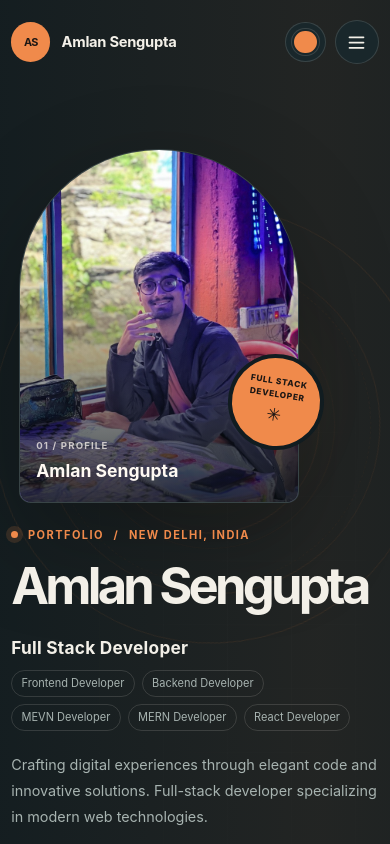
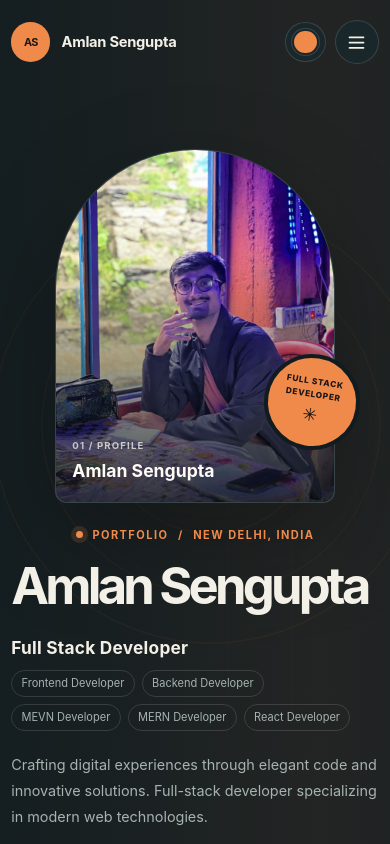
Before and after one commit to amlan18041996/amlan18041996.github.io, a React (Vite) app: page / in a window 390 px wide. Shown: the top 844 px of the page. Built offline with nearby package versions, Linux system fonts and the light colour scheme.

Commit message:
centralise profile image on mobile screen

```diff
--- a/src/features/hero/HeroSection.tsx
+++ b/src/features/hero/HeroSection.tsx
@@ -40,7 +40,7 @@ export function HeroSection() {
         </Reveal>
 
         <Reveal className="hero-copy">
-          <p className="eyebrow">
+          <p className="eyebrow" aria-label="Portfolio location">
             <span className="eyebrow-mark" />
             Portfolio <span aria-hidden="true">/</span> {person.location}
           </p>
--- a/src/styles/portfolio.css
+++ b/src/styles/portfolio.css
@@ -203,6 +203,16 @@
   animation: hero-rise 700ms cubic-bezier(0.2, 0.7, 0.2, 1) both;
 }
 
+.hero-copy .eyebrow {
+  justify-content: flex-start;
+}
+
+@media (max-width: 620px) {
+  .hero-copy .eyebrow {
+    justify-content: center;
+  }
+}
+
 .eyebrow {
   display: flex;
   align-items: center;
@@ -2682,8 +2692,8 @@ a.contact-detail:hover {
 
   .hero-portrait-wrap {
     width: min(76%, 340px);
-    justify-self: start;
-    margin-left: 0.5rem;
+    margin-left: auto;
+    margin-right: auto;
   }
 
   .skills-mosaic {
```
